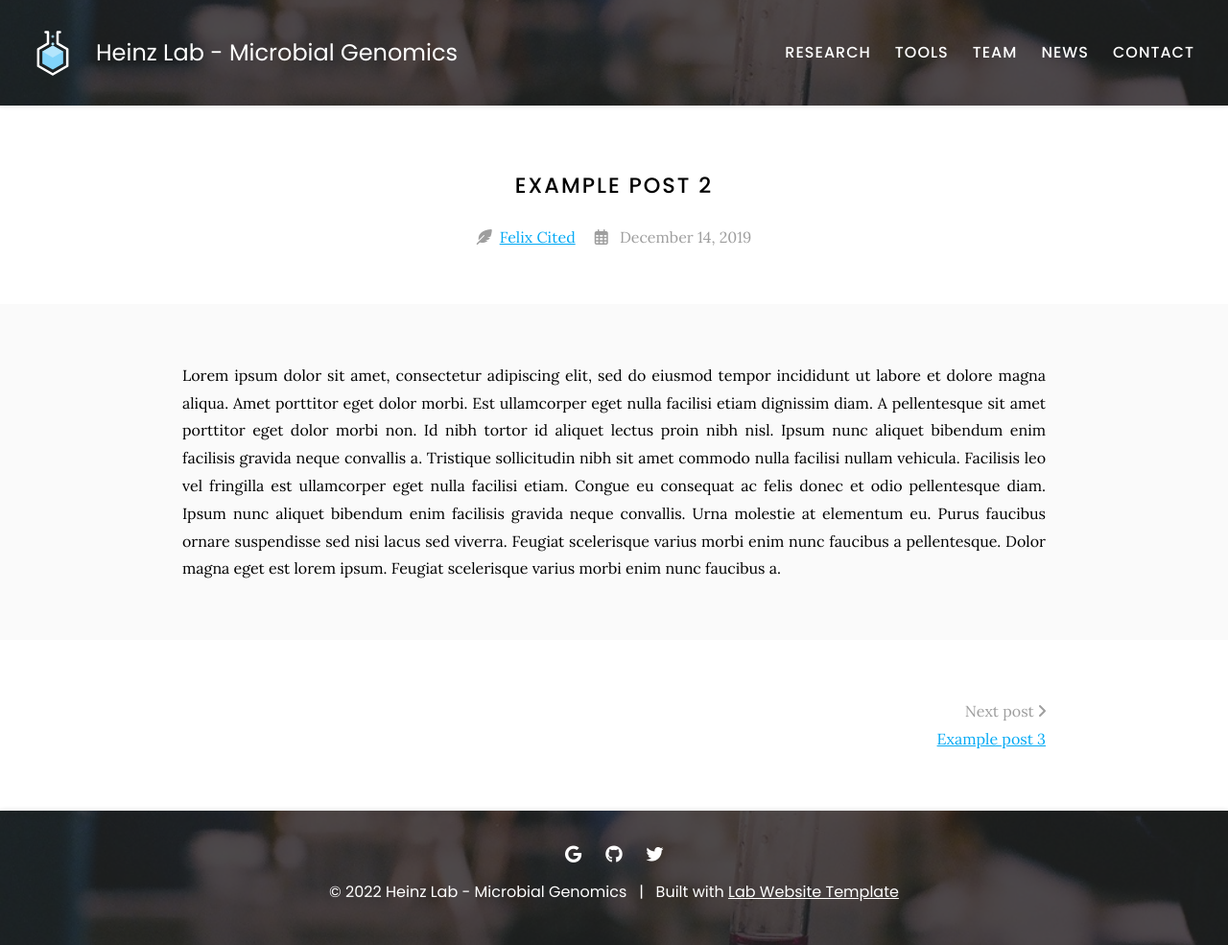
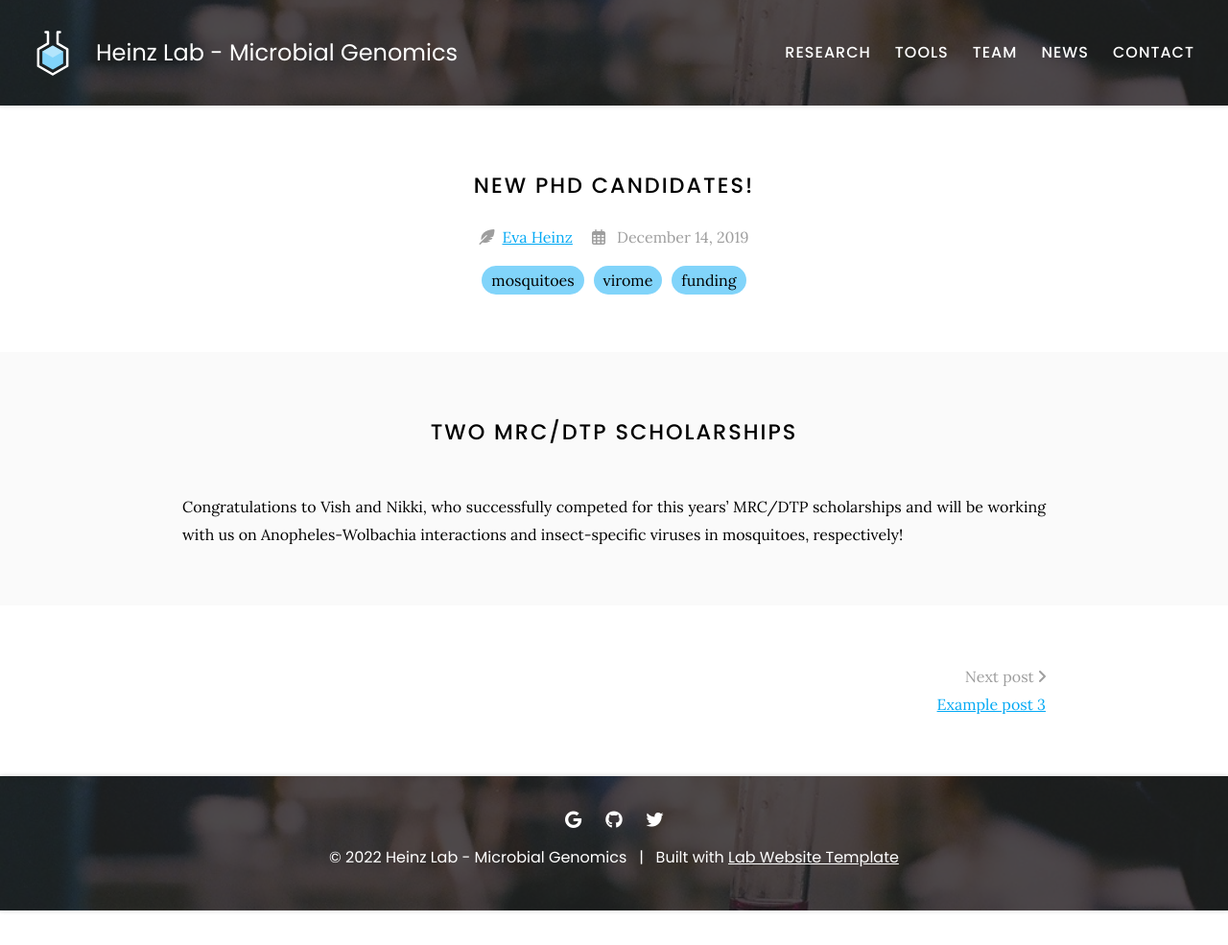
Before and after one commit to Evo-MInt/MicGen-lab-website, a Jekyll site: the page built from _posts/2019-12-14-example-post-2.md, in a window 1280 px wide. Shown: the whole page at 96% size. Built offline with Jekyll 4.4.1, drawn with Linux system fonts in a browser that asks for light colours; after the commit the page ends 949 px from its top, so only the background shows below that.

Commit message:
Update 2019-12-14-example-post-2.md

```diff
--- a/_posts/2019-12-14-example-post-2.md
+++ b/_posts/2019-12-14-example-post-2.md
@@ -1,21 +1,13 @@
 ---
-title: Example post 2
-author: Felix Cited
-member: felix-cited
+title: New PhD candidates!
+tags:
+  - mosquitoes
+  - virome
+  - funding
+author: Eva Heinz
+member: eva-heinz
 ---
 
-Lorem ipsum dolor sit amet, consectetur adipiscing elit, sed do eiusmod tempor incididunt ut labore et dolore magna aliqua.
-Amet porttitor eget dolor morbi.
-Est ullamcorper eget nulla facilisi etiam dignissim diam.
-A pellentesque sit amet porttitor eget dolor morbi non.
-Id nibh tortor id aliquet lectus proin nibh nisl.
-Ipsum nunc aliquet bibendum enim facilisis gravida neque convallis a.
-Tristique sollicitudin nibh sit amet commodo nulla facilisi nullam vehicula.
-Facilisis leo vel fringilla est ullamcorper eget nulla facilisi etiam.
-Congue eu consequat ac felis donec et odio pellentesque diam.
-Ipsum nunc aliquet bibendum enim facilisis gravida neque convallis.
-Urna molestie at elementum eu.
-Purus faucibus ornare suspendisse sed nisi lacus sed viverra.
-Feugiat scelerisque varius morbi enim nunc faucibus a pellentesque.
-Dolor magna eget est lorem ipsum.
-Feugiat scelerisque varius morbi enim nunc faucibus a.
+# Two MRC/DTP scholarships
+
+Congratulations to Vish and Nikki, who successfully competed for this years' MRC/DTP scholarships and will be working with us on Anopheles-Wolbachia interactions and insect-specific viruses in mosquitoes, respectively!
```
